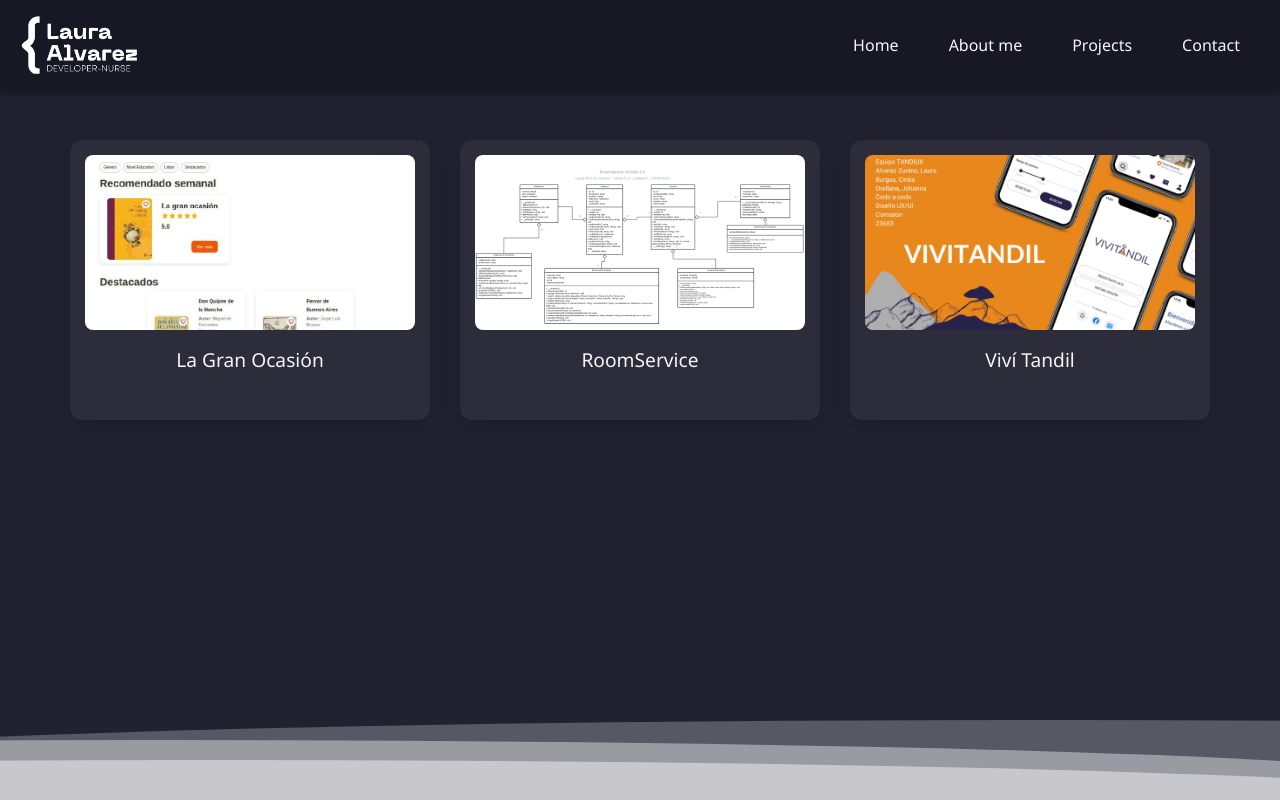
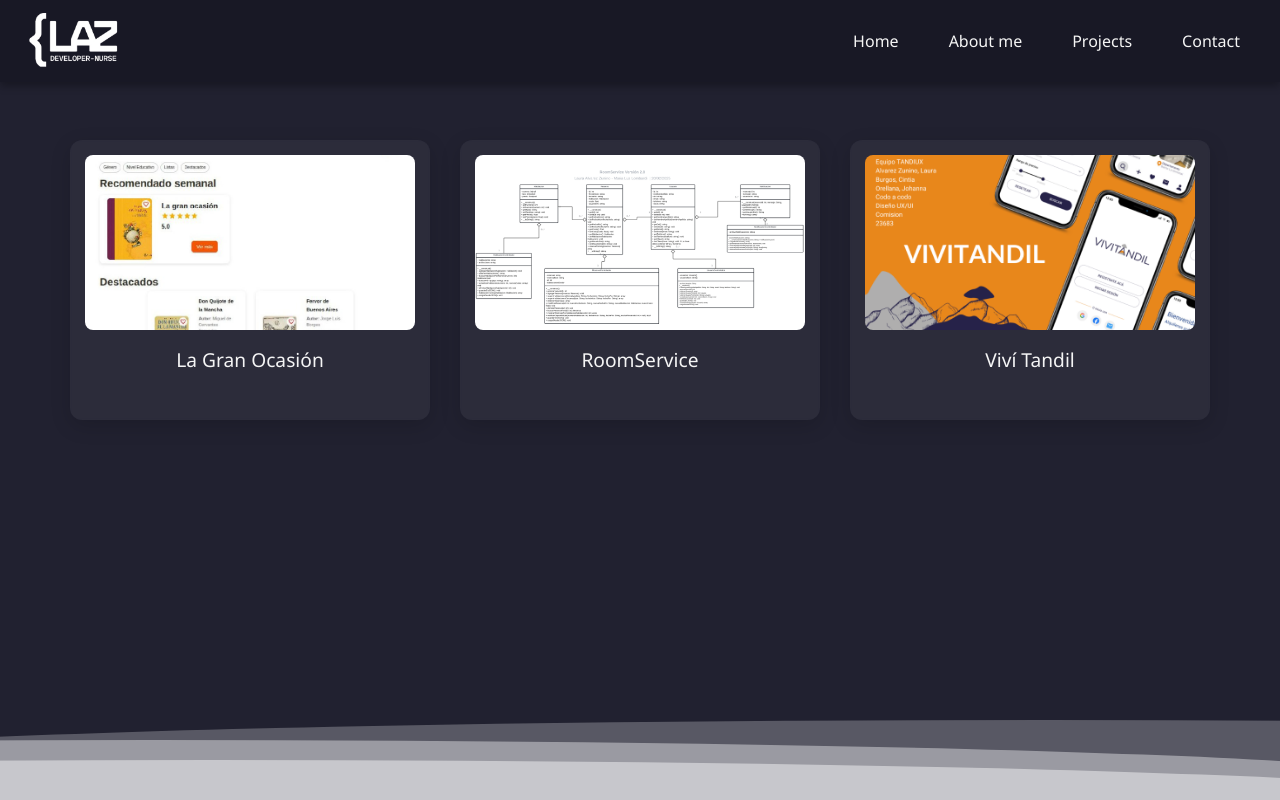
Before and after one commit to LauraAlvarezZunino/portfolio, a plain HTML site: page index.html in a window 1280 px wide. Both pictures are taken after a click on the link "Projects". Drawn offline with nearby package versions, Linux system fonts and the light colour scheme.

Commit message:
actualizo logo y favicon

```diff
--- a/css/styles.css
+++ b/css/styles.css
@@ -20,7 +20,7 @@
   width: 100%;
   box-shadow: 0 4px 8px rgba(0, 0, 0, 0.3);
   background-color: rgba(25, 25, 37, 0.8);
-  padding: 10px 20px;
+  padding: 0px 20px;
   display: flex;
   justify-content: space-between;
   align-items: center;
@@ -37,9 +37,8 @@
   gap: 10px;
 }
 .imgnav{
-height: 70px;
+height: 60px;
  margin:0px;
-
  display: flex;
 }
 
@@ -88,7 +87,7 @@ height: 70px;
 
 /* --------------------- INICIO----------------------- */
 .tituloInicio {
-  font-size: 400%;
+  font-size: 300%;
   color: white;
   font-weight: bold;
   text-shadow: 2px 2px 8px black;
--- a/index.html
+++ b/index.html
@@ -4,7 +4,7 @@
   <meta charset="UTF-8" />
   <meta name="viewport" content="width=device-width, initial-scale=1.0" />
   <title>Portfolio</title>
-  <link rel="icon" href="img/favicon.png" type="image/x-icon">
+  <link rel="icon" href="img/favicon2.png" type="image/x-icon">
   <link rel="stylesheet" href="css/styles.css" />
 
 
--- a/js/script.js
+++ b/js/script.js
@@ -26,7 +26,7 @@ function crearHeader() {
 
   const imgnav = document.createElement("img");
   imgnav.classList.add("imgnav");
-  imgnav.src = './img/imgnav.png';
+  imgnav.src = 'img/logo.png';
   imgnav.alt = 'Logo';
 
   // Hacemos que el logo también lleve al inicio al hacer click
@@ -91,7 +91,7 @@ function crearInicio() {
   const contenedorTexto = document.createElement("div");
   contenedorTexto.classList.add("sectionInicio");
 
-  const texto1 = crearTexto("Hi! I'm Laura Alvarez!", "tituloInicio");
+  const texto1 = crearTexto("Hi! I'm Laura Alvarez Zunino!", "tituloInicio");
   const texto2 = crearTexto(" ", "textoInicio");
 
   const redes = document.createElement("div");
@@ -123,7 +123,7 @@ redes.appendChild(
   const img = document.createElement("img");
   img.classList.add("imgInicio");
   img.src = './img/perfilpic.jpg';
-  img.alt = 'Foto de perfil';
+  img.alt = 'Profile picture';
 
   const contenedorImagen = document.createElement("div");
   contenedorImagen.classList.add("contenedorImagen");
@@ -294,7 +294,7 @@ function crearProyectos() {
     "La Gran Ocasión",
     "img/laGranOcasion.jpg",
     "cardproyecto",
-    "Plataforma web desarrollada para la Biblioteca Julio Cortazar de la Escuela Nacional 'Ernesto Sábato',con el objetivo de fomentar la lectura, la crítica literaria y la participación comunitaria entre alumnos y docentes.",
+    "Web platform created for the Julio Cortázar Library to promote reading, literary critique, and community engagement among students and teachers.",
     "https://github.com/TurcoDev/sababook-front"
   );
 
@@ -302,7 +302,7 @@ function crearProyectos() {
     "RoomService",
     "./img/room.png",
     "cardproyecto",
-    "Una APIBackend-Only desarrollada para la gestión de servicios de un hotel (habitaciones, reservas, notificaciones y usuarios). Esta aplicación implementa el patrón Modelo-Vista-Controlador y la Programación Orientada a Objetos en PHP.",
+    "Backend-only API for managing hotel services, built with MVC architecture and Object-Oriented PHP",
     "https://github.com/LauraAlvarezZunino/RoomService2.0"
   );
 
@@ -310,7 +310,7 @@ function crearProyectos() {
     "Viví Tandil",
     "./img/vivitandil.png",
     "cardproyecto",
-    "Proyecto Final de Diseño UX UI, incluye analisis del entorno, creacion de identidad visual,y de pantallas mobile para una api de alquiler de propiedades en la ciudad de Tandil",
+    "Final UX/UI Design project featuring environment analysis, visual identity development, and mobile UI design for a property rental app in Tandil.",
     "https://docs.google.com/presentation/d/1o8b2gC95aXJI5-YxBjMYmaSAYNclue2_1LFWx-mH0Xo/edit?usp=sharing"
   );
 
@@ -355,7 +355,7 @@ function crearCardConContenido(titulo, imagenURL, claseCard, descripcion, linkRe
   const btnLink = document.createElement("a");
   btnLink.href = linkRepo || "#";
   btnLink.target = "_blank";
-  btnLink.innerText = "Ver Más Detalles";
+  btnLink.innerText = "Learn more";
   btnLink.classList.add("btnRepo");
 
   buttonWrapper.appendChild(btnLink);
```
Also changed, not shown: img/1.png (added), img/favicon2.png (added), img/logo.png (added).
